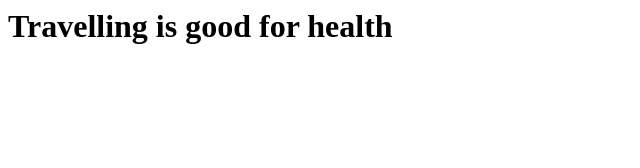
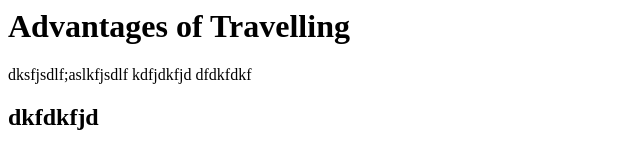
Before and after one commit to MashaallahH/Hicoders, a plain HTML site: page free_code_camp.html in a window 1280 px wide. Shown: the whole page, without its empty margins (0-640 px from the left). Drawn offline with Linux system fonts and the light colour scheme.

Commit message:
Update free_code_camp.html

```diff
--- a/free_code_camp.html
+++ b/free_code_camp.html
@@ -1,8 +1,21 @@
 <html>
   <head>
+    <meta charset="UTF-8">
+    <title> Travelling </title>
 
   </head>
   <body>
-    <h1> Travelling is good for health </h1>
+    <h1> Advantages of Travelling </h1>
+    <p>
+      dksfjsdlf;aslkfjsdlf
+      kdfjdkfjd
+      dfdkfdkf
+    </p>
+    <h2>
+      dkfdkfjd
+    </h2>
+    <p>
+
+    </p>
   </body>
 </html>
```
